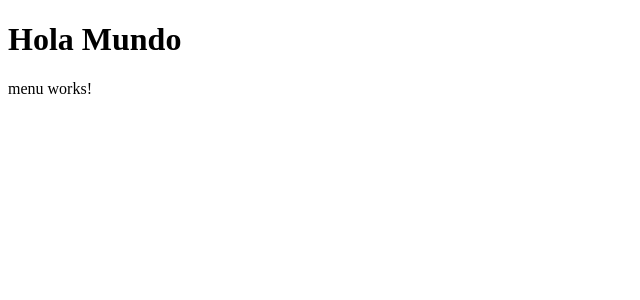
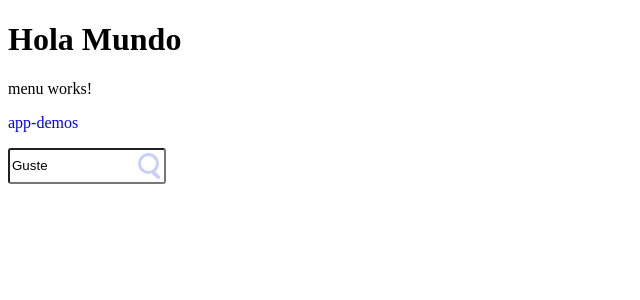
Before and after one commit to gustedeveloper/angular-demos, an Angular app: page / in a window 1280 px wide. Shown: the top 300 px of the page, without its empty margins (0-640 px from the left). Built offline with nearby package versions, Linux system fonts and the light colour scheme.

Commit message:
Create and implement search component, practicing how to create custom atributes with Input Property Decorator

```diff
--- a/src/app/app.component.html
+++ b/src/app/app.component.html
@@ -1,3 +1,5 @@
 <h1>Hola Mundo</h1>
 
 <app-menu></app-menu>
+
+<app-search ph="Search..." [label]="title"></app-search>
--- a/src/app/app.component.ts
+++ b/src/app/app.component.ts
@@ -2,10 +2,11 @@ import { Component } from '@angular/core';
 import { RouterOutlet } from '@angular/router';
 import { CommonModule } from '@angular/common';
 import { MenuComponent } from './menu/menu.component';
+import { SearchComponent } from './utils/search/search.component';
 
 @Component({
   selector: 'app-root',
-  imports: [CommonModule, RouterOutlet, MenuComponent],
+  imports: [CommonModule, RouterOutlet, MenuComponent, SearchComponent],
   templateUrl: './app.component.html',
   styleUrl: './app.component.css',
 })
--- /dev/null
+++ b/src/app/utils/search/search.component.css
@@ -0,0 +1,47 @@
+p {
+  color: blue;
+}
+
+.container {
+  position: relative;
+  padding: 0;
+  margin: 0;
+  border: 0;
+  width: 150px;
+  height: 30px;
+}
+
+.field {
+  width: 100%;
+  height: 100%;
+  border-radius: 3px;
+}
+
+.icons-container {
+  position: absolute;
+  top: 5px;
+  right: -10px;
+  width: 30px;
+  height: 30px;
+}
+
+.icon-search {
+  position: relative;
+  width: 50%;
+  height: 50%;
+  opacity: 1;
+  border-radius: 50%;
+  border: 3px solid #c7d0f8;
+}
+
+.icon-search:after {
+  content: "";
+  position: absolute;
+  bottom: -9px;
+  right: -2px;
+  width: 4px;
+  border-radius: 3px;
+  transform: rotate(-45deg);
+  height: 10px;
+  background-color: #c7d0f8;
+}
--- /dev/null
+++ b/src/app/utils/search/search.component.html
@@ -0,0 +1,8 @@
+<p>{{ label }}</p>
+
+<div class="container">
+  <input type="text" [placeholder]="ph" [value]="name" class="field" />
+  <div class="icons-container">
+    <div class="icon-search"></div>
+  </div>
+</div>
--- /dev/null
+++ b/src/app/utils/search/search.component.ts
@@ -0,0 +1,15 @@
+import { Component, Input } from '@angular/core';
+
+@Component({
+  selector: 'app-search',
+  standalone: true,
+  imports: [],
+  templateUrl: './search.component.html',
+  styleUrl: './search.component.css',
+})
+export class SearchComponent {
+  @Input() ph = 'Buscar...';
+  @Input() label = 'Buscar:';
+
+  name = 'Guste';
+}
```
Also changed, not shown: 1 other file (tests, documents, lock files or other folders).
